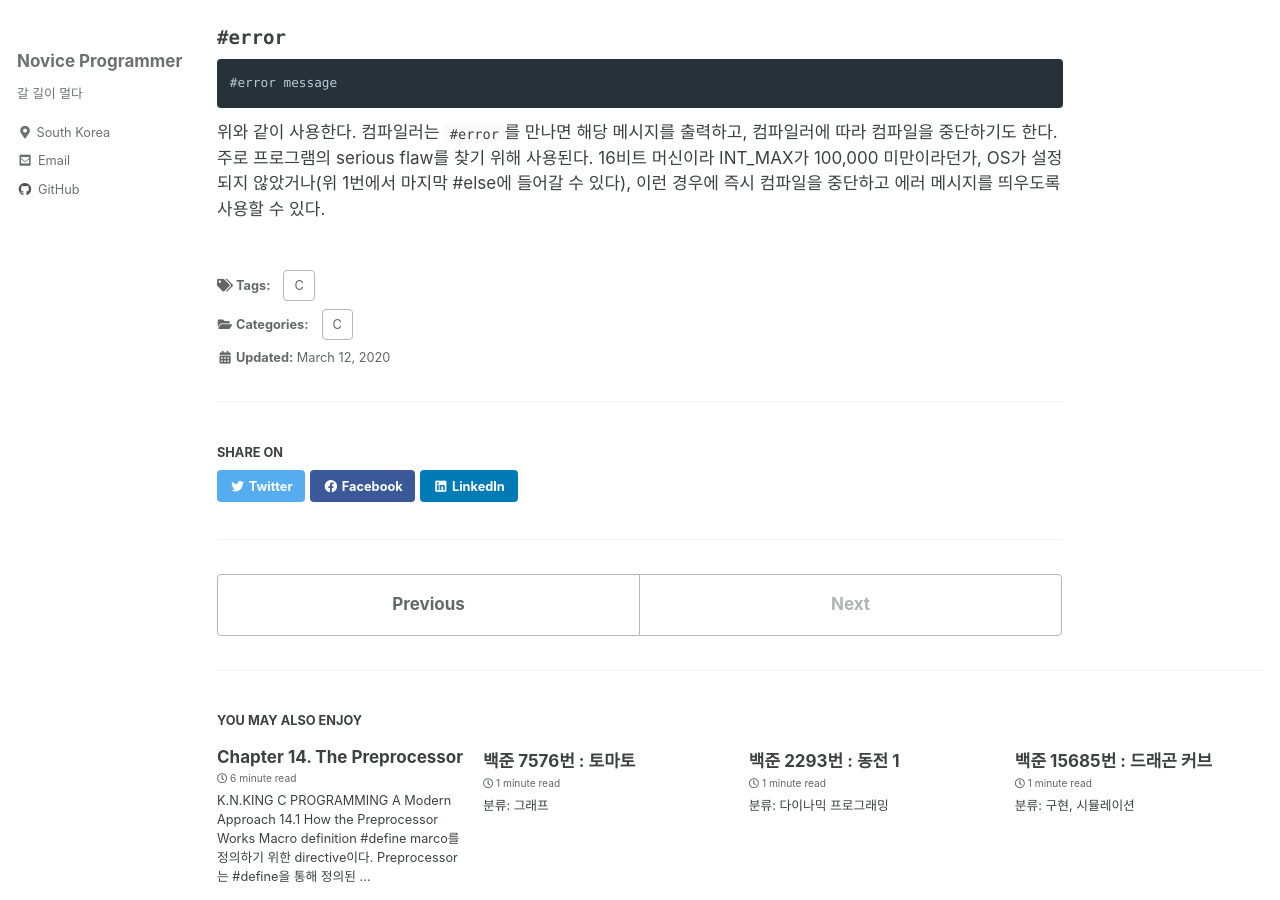
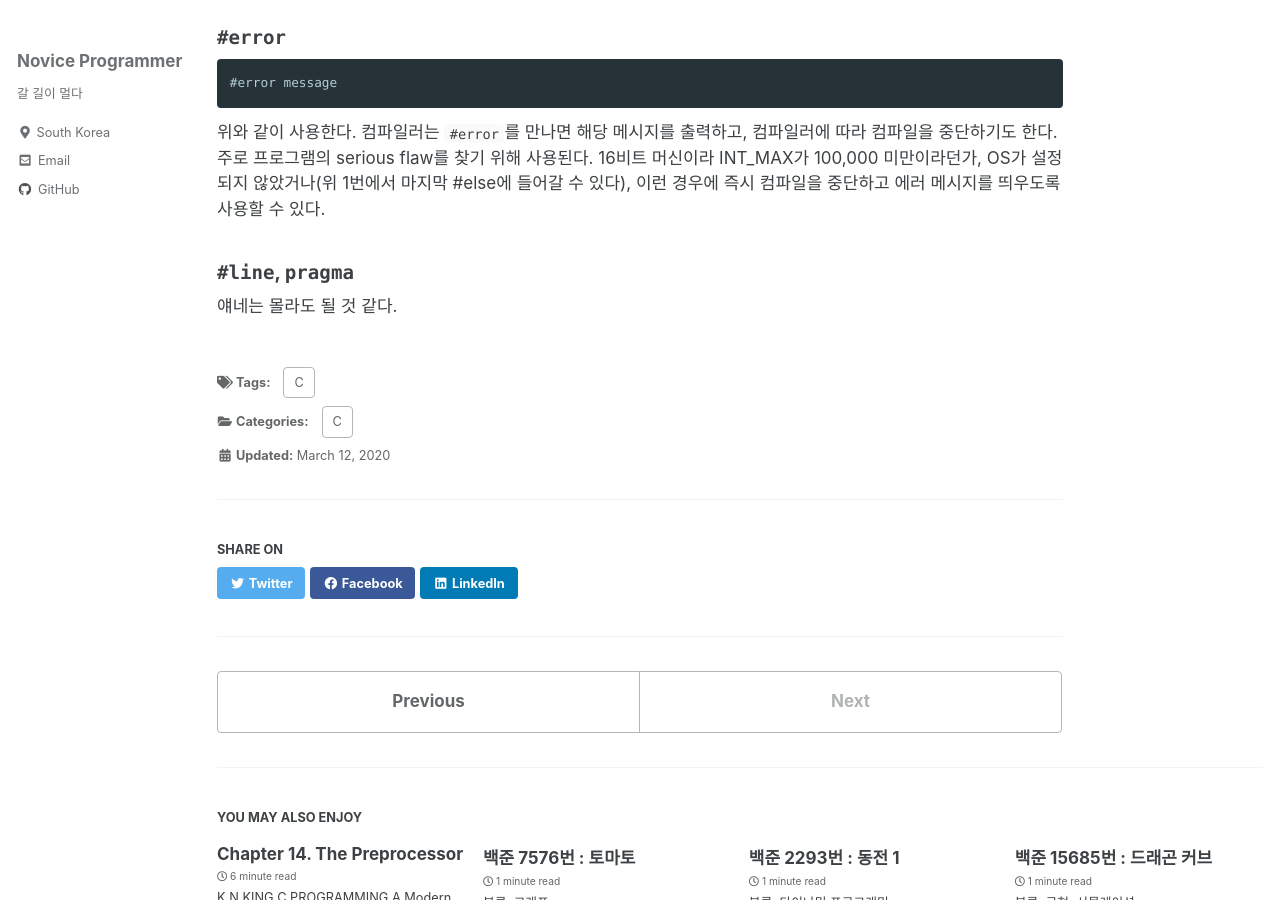
Before and after one commit to JuTaK97/JuTaK97.github.io, a Jekyll site: the page built from _posts/2022-03-10-C-14_2.md, in a window 1280 px wide and 900 px high, scrolled down 2831 px. Built offline with Jekyll 4.4.1, drawn with Linux system fonts in a browser that asks for light colours; cached includes are drawn as plain includes.

Commit message:
Update 2022-03-10-C-14_2.md

````diff
--- a/_posts/2022-03-10-C-14_2.md
+++ b/_posts/2022-03-10-C-14_2.md
@@ -106,7 +106,8 @@ Conditional compilation의 용도는 디버깅 외에도 여럿 있다.
 주로 프로그램의 serious flaw를 찾기 위해 사용된다. 16비트 머신이라 INT_MAX가 100,000 미만이라던가, OS가 설정되지 않았거나(위 1번에서 마지막 #else에 들어갈 수 있다), 이런 경우에
 즉시 컴파일을 중단하고 에러 메시지를 띄우도록 사용할 수 있다.<br />
 
-
+### ```#line```, ```pragma```
+얘네는 몰라도 될 것 같다.
 
 
 
````
